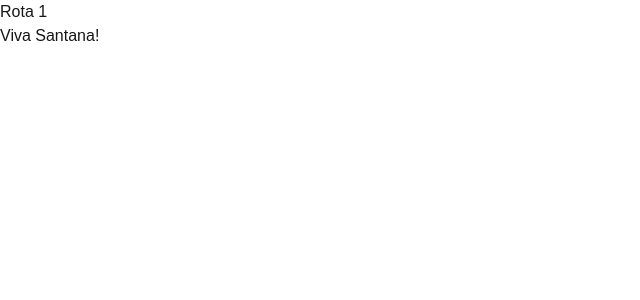
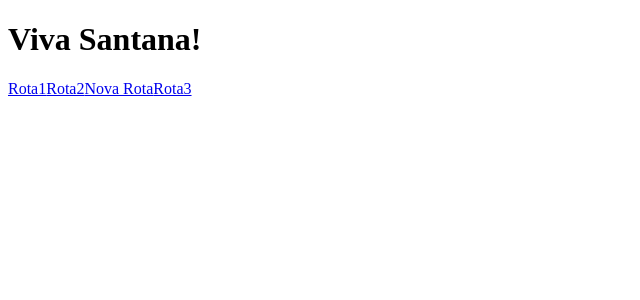
Before and after one commit to veraxqy/pweb-uf, a Next.js app in the folder next0/: page / in a window 1280 px wide. Shown: the top 300 px of the page, without its empty margins (0-640 px from the left). Built offline with nearby package versions, Linux system fonts and the light colour scheme.

Commit message:
new: Next02a

```diff
--- a/next0/src/app/layout.tsx
+++ b/next0/src/app/layout.tsx
@@ -1,36 +1,20 @@
-import type { Metadata } from "next";
-import { Geist, Geist_Mono } from "next/font/google";
-import "./globals.css";
+export const metadata = {
+  title: 'Next.js',
+  description: 'Generated by create next app',
+}
 
-const geistSans = Geist({
-  variable: "--font-geist-sans",
-  subsets: ["latin"],
-});
+import { ReactNode } from 'react';
 
-const geistMono = Geist_Mono({
-  variable: "--font-geist-mono",
-  subsets: ["latin"],
-});
-
-export const metadata: Metadata = {
-  title: "Create Next App",
-  description: "Generated by create next app",
-};
-
-export default function RootLayout({
-  children,
-}: Readonly<{
-  children: React.ReactNode;
-}>) {
+export default function RootLayout({ children }: { children: ReactNode }) {
+  // Passo 1
+  console.log("Montando Layout")
   return (
     <html lang="en">
-      <body
-        className={`${geistSans.variable} ${geistMono.variable} antialiased`}
-      >
-        {children}
+      <body>
+        <div>
+          {children}
+        </div>
       </body>
     </html>
-  );
+  )
 }
-
-// Arquivo de Layout: serve para deifinir rotas do projeto
--- a/next0/src/app/page.tsx
+++ b/next0/src/app/page.tsx
@@ -1,8 +1,13 @@
+import Link from 'next/link'
+
 export default function Home() {
     return (
         <div>
-            <div>Rota 1</div>
             <h1>Viva Santana!</h1>
+            <Link href="/rota1">Rota1</Link>
+            <Link href="/rota2">Rota2</Link>
+            <Link href="/novarota">Nova Rota</Link>
+            <a href="/novarota/rota3">Rota3</a>
         </div>
     )
 }
```
